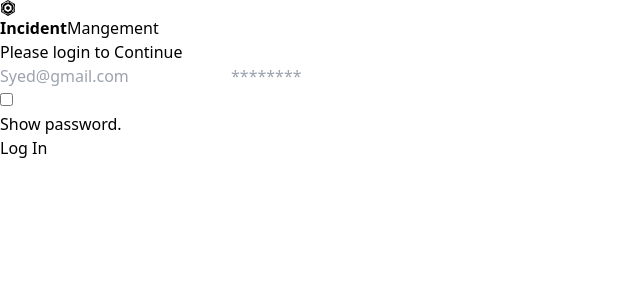
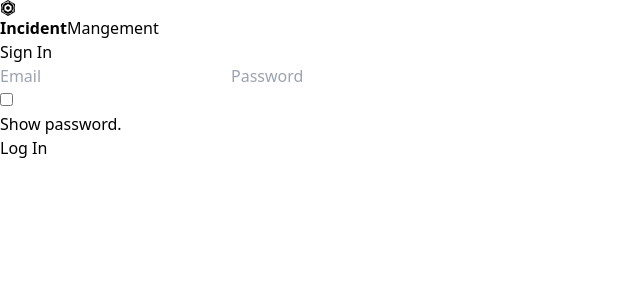
Before and after one commit to ZiaCodes/incident-mangement-tsl, a React (Vite) app: page /login in a window 1280 px wide. Shown: the top 300 px of the page, without its empty margins (0-640 px from the left). Built offline with nearby package versions, Linux system fonts and the light colour scheme; no server answers.

Commit message:
feat: dynamic avatar added

```diff
--- a/src/component/Auth/AdminPage.jsx
+++ b/src/component/Auth/AdminPage.jsx
@@ -120,12 +120,14 @@ const AdminPage = () => {
             });
       }
 
+
       useEffect(()=>{
         getAllUsersData();
     },[isLoading,user])
 
     useEffect(()=>{
         let localuser = JSON?.parse(localStorage?.getItem('userProfile'));
+        console.log(localuser)
         if(localuser){
             setUser(localuser.user);
         }
@@ -145,7 +147,7 @@ const AdminPage = () => {
                             <div key={userData._id} className="list">
                                 <div className="imgbox">
                                     <img
-                                     src="https://avatars.githubusercontent.com/u/56580229?s=400&u=f40607e876c993708ddbb8616c25e166023c246b&v=4"
+                                     src={`https://api.dicebear.com/8.x/adventurer/svg?seed=${userData.name}`}
                                      alt="img"
                                     />
                                 </div>
--- a/src/component/Auth/Login.jsx
+++ b/src/component/Auth/Login.jsx
@@ -100,19 +100,25 @@ const Login = () => {
 
     />
 
+
+
     <form onSubmit={handleSubmit}
-        className="flex justify-center items-center h-screen flex-col">
-            <h3 className='text-xl font-bold'>
-                Please login to Continue
+        className="relative flex justify-center items-center h-screen flex-col">
+
+          <div className="wallpaper">
+
+          </div>
+
+            <div className='absolute flex rounded-sm shadow-md flex-col gap-8 mt-6 p-12 bg-slate-700'>
+            <h3 className='text-xl text-center font-bold text-white'>
+                Sign In
             </h3>
-
-            <div className='flex rounded-sm shadow-md flex-col gap-8 mt-6 p-12 bg-slate-700'>
                 <input
                 value={email}
                 onChange={handleChange}
                 name="email"
                 autoComplete='on'
-                placeholder='Syed@gmail.com'
+                placeholder='Email'
                 className='p-2 outline-none border border-green-600 rounded-sm text-black'
                 />
 
@@ -120,12 +126,13 @@ const Login = () => {
                 value={password}
                 onChange={handleChange}
                 name="password"
-                placeholder='********'
+                placeholder='Password'
                 type="password"
                 autoComplete='on'
                 id='passField'
                 className='p-2 outline-none border border-green-600 rounded-sm text-black'
                 />
+
                 <div className='text-white font-thin text-xs flex gap-1 -mt-5'>
                 <input onClick={showPassword} type='checkbox'/>
                 <p>Show password.</p>
--- a/src/component/Navigation/BottomNav.jsx
+++ b/src/component/Navigation/BottomNav.jsx
@@ -14,7 +14,7 @@ const BottomNav = () => {
 
     useEffect(()=>{
         let localUser = JSON?.parse(localStorage?.getItem('userProfile'));
-        setUser(localUser.user);
+        setUser(localUser?.user);
     },[])
   return (
   <>
@@ -35,14 +35,16 @@ const BottomNav = () => {
         {
             user ?
                 <Link className="p-0 shadow-none mr-4 text-black" to={`/settings/${user?.id}`} >
-                    <FaCircleUser className="text-2xl"/>
+                    <img
+                        className="w-10 h-10 shadow-sm rounded-full"
+                        src={`https://api.dicebear.com/8.x/adventurer/svg?seed=${user.name}`} alt={user.name} />
                 </Link> : null
         }
     </div>
-    <div
-    className='fixed w-full bottom-0 p-2
-    grid grid-cols-4  divide-x
-    light:bg-white dark:bg-black text-white backdrop-blur-3xl shadow-md z-50'
+    {user ? <div
+        className='fixed w-full bottom-0 p-2
+        grid grid-cols-4  divide-x
+        light:bg-white dark:bg-black text-white backdrop-blur-3xl shadow-md z-50'
     >
 
 
@@ -70,7 +72,7 @@ const BottomNav = () => {
         />
     </Link>
 
-    </div>
+    </div> : null}
     </>
   )
 }
--- a/src/component/User/UserProfile.jsx
+++ b/src/component/User/UserProfile.jsx
@@ -24,6 +24,7 @@ const findEmailByADID = (email) =>{
 
 const UserProfile = () => {
     const [user,setUser] = useState({});
+    const [avatar, setAvatar] = useState("");
 
     useDocumentTitle(`Profile | ${user?.name}`);
 
@@ -109,7 +110,7 @@ const UserProfile = () => {
     <MainContainer>
         <div className='flex justify-start items-left m-4 gap-8'>
             <div className='w-40 h-40 overflow-hidden shadow-md p-2 hover:p-4 transition-all'>
-                <img src="https://avatars.githubusercontent.com/u/56580229?s=400&u=f40607e876c993708ddbb8616c25e166023c246b&v=4" alt="avatar" />
+                <img src={`https://api.dicebear.com/8.x/adventurer/svg?seed=${user.name}`} alt="avatar" />
             </div>
             <div className='flex flex-col justify-start items-start'>
                 <div className='flex justify-center items-center gap-2'>
--- a/src/component/util/Upload.jsx
+++ b/src/component/util/Upload.jsx
@@ -100,7 +100,7 @@ const Upload = (props) => {
   return (
     <>
     <div className='flex flex-wrap justify-start items-center gap-2 m-4'>
-        <input
+            <input
             className='bg-blue-800 h-10 text-white p-1 mt-4 rounded-sm '
             type="file"
             accept=".xlsx,.xls"
--- a/src/container/Settings.jsx
+++ b/src/container/Settings.jsx
@@ -23,7 +23,7 @@ const Settings = () => {
     const [mode,setMode] = useState(localStorage?.getItem('m_mode'));
     const [navStyle, setNavStyle] = useState(localStorage?.getItem('navigationStyle'));
     const [devMode, setDevMode] = useState('Off');
-    const [isgeneralSetting, setIsgeneralSetting] = useState(false)
+    const [isgeneralSetting, setIsgeneralSetting] = useState(false);
 
     const navigate = useNavigate();
 
@@ -145,6 +145,8 @@ const Settings = () => {
         }
     },[]);
 
+
+
   return (
     <>
     <ToastContainer
@@ -167,7 +169,7 @@ const Settings = () => {
 
     <div className='flex justify-center flex-col items-center gap-4'>
         <div className='w-20 h-20 overflow-hidden shadow-md rounded-full'>
-            <img src="https://avatars.githubusercontent.com/u/56580229?s=400&u=f40607e876c993708ddbb8616c25e166023c246b&v=4" alt="avatar" />
+            <img src={`https://api.dicebear.com/8.x/adventurer/svg?seed=${user.name}`} alt="avatar" />
         </div>
         <h1 className='flex flex-col justify-center items-center'>
         <Link className='p-0 shadow-none' to={`/settings/${user?.id}`}>{user?.name}</Link>
--- a/src/index.css
+++ b/src/index.css
@@ -220,9 +220,10 @@ select{
 
 .box{
   min-width: 350px;
-  min-height: 400px;
+  height: 500px;
+  overflow: scroll;
   position: relative;
-  /* background: rgba(255, 255, 255, 0.1); */
+  background: rgba(255, 255, 255, 0.1);
   box-shadow: 0px 25px 45px rgba(0, 0, 0, 0.1);
   border: 1px solid rgba(0, 0, 0, 0.101);
   border-radius: 5px;
@@ -305,3 +306,9 @@ select{
 .supporting-text{
   font-size: 8px !important;
 }
+
+.wallpaper{
+  background-color: #000000;
+  width: 100%;
+  height: 100%;
+}
```
